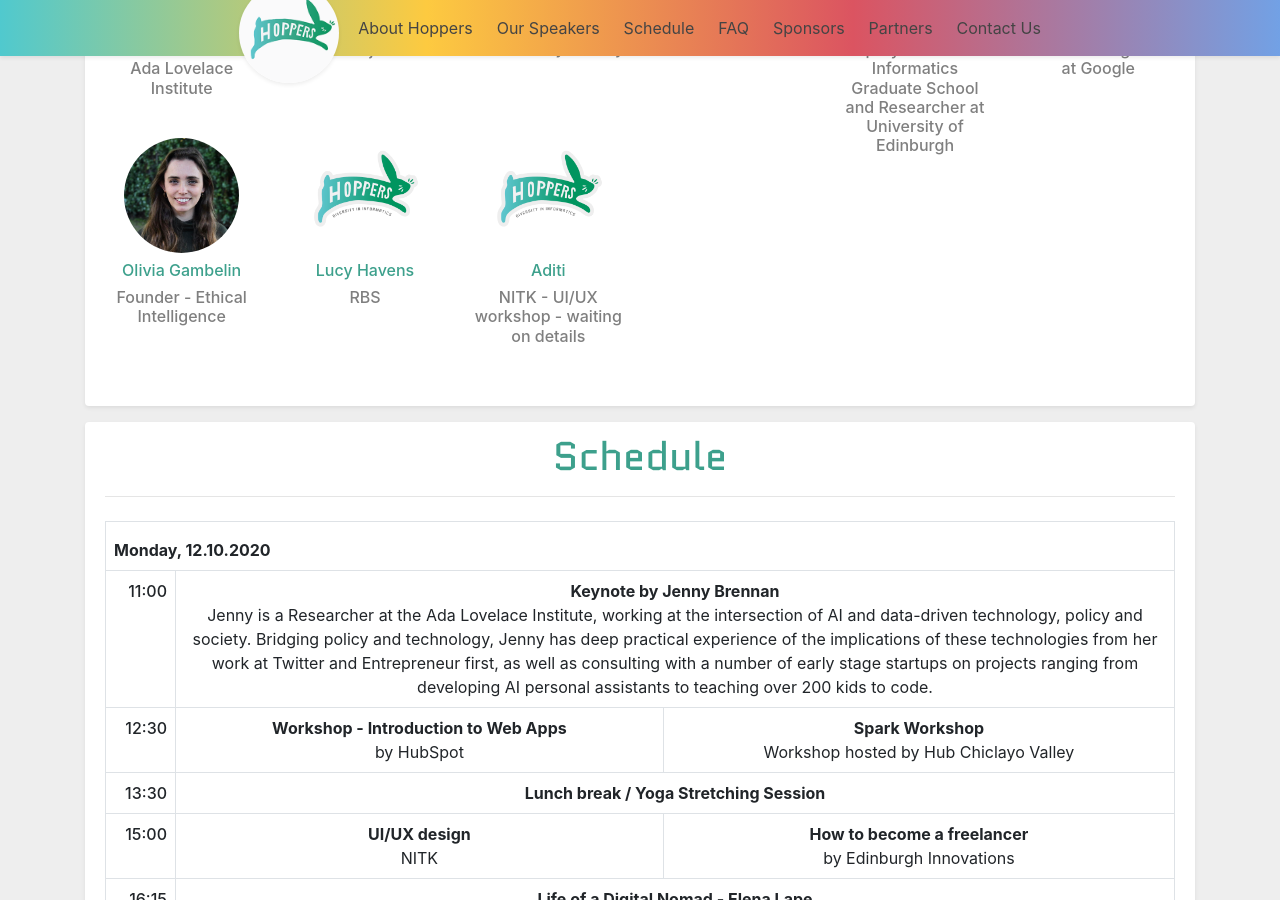
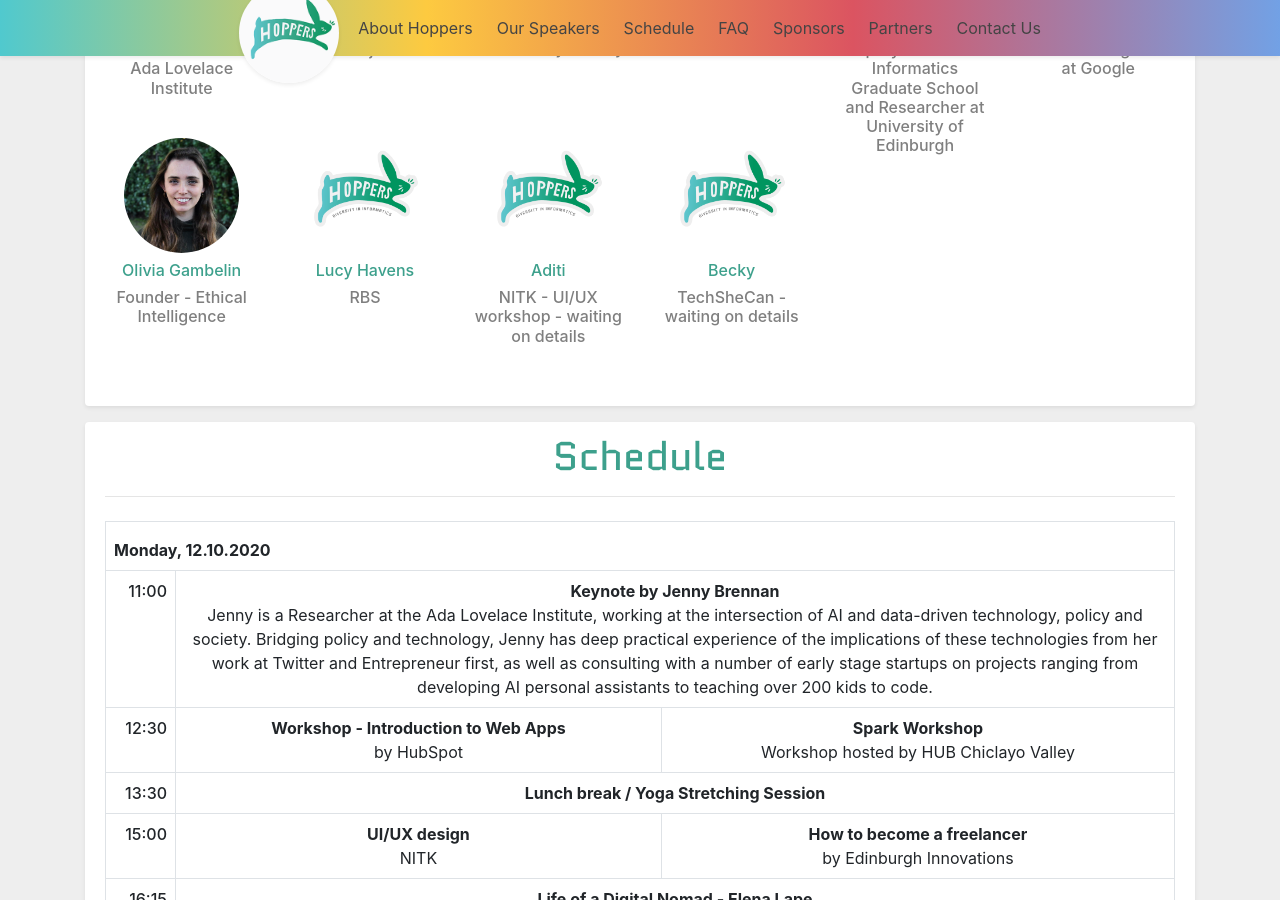
Before and after one commit to edinburgh-hoppers/website, a Jekyll site: the page built from _pages/ald20.html, in a window 1280 px wide and 900 px high, scrolled down 2559 px. Built offline with Jekyll 4.4.1, drawn with Linux system fonts in a browser that asks for light colours; nearby versions of some CDN libraries.

Commit message:
more info

```diff
--- a/_data/ald20-partners.yml
+++ b/_data/ald20-partners.yml
@@ -6,3 +6,7 @@
   file: adaLovelaceInstitute.png
   link: "https://www.adalovelaceinstitute.org/"
   width: 250px
+- name: Hub Chiclayo Valley
+  file: hchv.jpg
+  link: "https://www.facebook.com/hubchiclayovalley"
+  width: 250px
--- a/_data/ald20-schedule.yml
+++ b/_data/ald20-schedule.yml
@@ -21,7 +21,7 @@
         - name: "Workshop - Introduction to Web Apps"
           description: "by HubSpot"
         - name: "Spark Workshop"
-          description: "Workshop hosted by Hub Chiclayo Valley"
+          description: "Workshop hosted by HUB Chiclayo Valley"
     - time: "13:30"
       events:
         - name: "Lunch break / Yoga Stretching Session"
--- a/_data/ald20-speakers.yml
+++ b/_data/ald20-speakers.yml
@@ -24,3 +24,5 @@
   img:
 - name: "Aditi"
   shortDescription: "NITK - UI/UX workshop - waiting on details"
+- name: "Becky"
+  shortDescription: "TechSheCan - waiting on details"
```
Also changed, not shown: assets/img/sponsors/hchv.jpg (added).
